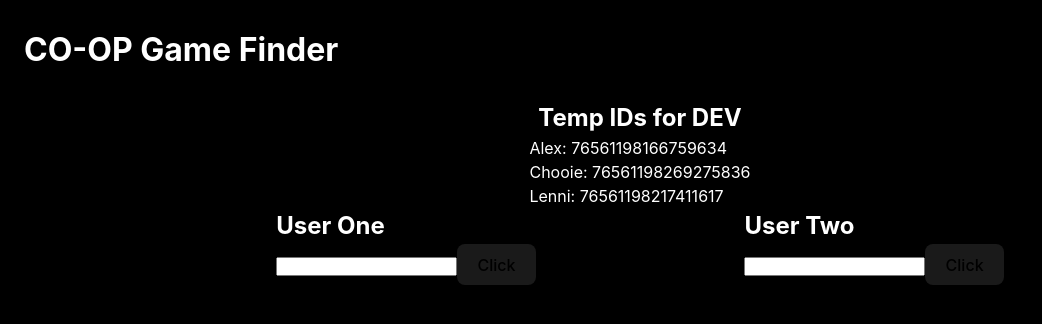
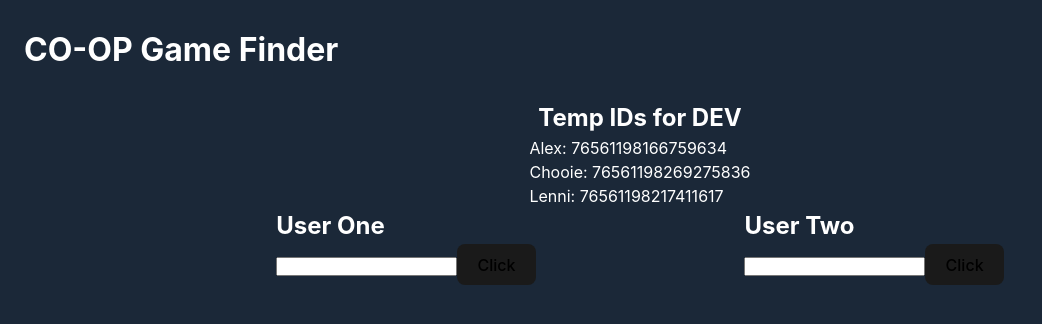
Before and after one commit to ATlexEide/COOP-Game-Picker, a React (Vite) app: page / in a window 1280 px wide. Shown: the top 324 px of the page, without its empty margins (0-1042 px from the left). Built offline with nearby package versions, Linux system fonts and the light colour scheme.

Commit message:
Update background color

```diff
--- a/src/index.css
+++ b/src/index.css
@@ -5,7 +5,7 @@
 
   color-scheme: light dark;
   color: rgb(255, 255, 255);
-  background-color: #000000;
+  background-color: #1b2838;
 
   font-synthesis: none;
   text-rendering: optimizeLegibility;
```
